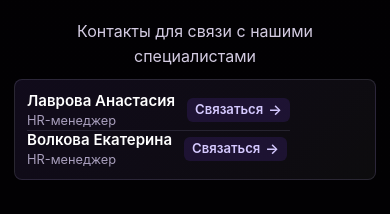
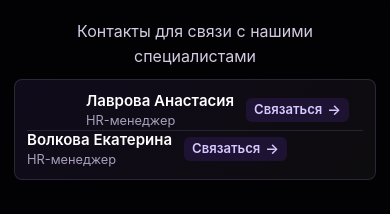
Before and after one commit to speow/5ELHRoutsource, a plain HTML site: page index.html in a window 390 px wide. Shown: the part 5807-6021 px from the top of the page. Drawn offline with Linux system fonts and the light colour scheme; a web font is replaced by a local one.

Commit message:
fix contact information badge with incorrect middle-line & added Team Lead n Tech lead as separated grades

```diff
--- a/app.js
+++ b/app.js
@@ -123,6 +123,8 @@ const roleOptions = [
   "РНР-разработчик (Fullstack)",
   "RPA разработчик",
   "SQL-разработчик",
+  "Team Lead",
+  "Tech Lead",
   "Автотестер",
   "Автотестировщик (Java)",
   "Автотестировщик (JavaScript)",
--- a/index.html
+++ b/index.html
@@ -269,6 +269,7 @@
               <option>Middle+</option>
               <option>Senior</option>
               <option>Senior+</option>
+              <option>Team Lead</option>
               <option>Tech Lead</option>
             </select>
           </label>
--- a/styles.css
+++ b/styles.css
@@ -899,11 +899,11 @@ h3 {
 }
 
 .footer-contacts {
-  display: flex;
+  display: grid;
+  grid-template-columns: repeat(2, minmax(0, 1fr));
   align-items: center;
-  justify-content: space-between;
   min-width: 0;
-  gap: 10px;
+  gap: 0;
   padding: 12px;
   border: 1px solid rgba(213, 201, 255, 0.14);
   border-radius: 8px;
@@ -916,16 +916,20 @@ h3 {
   display: flex;
   align-items: center;
   gap: 10px;
+  justify-content: flex-start;
   min-width: 0;
-  padding-left: 10px;
-  border-left: 1px solid rgba(213, 201, 255, 0.12);
   color: var(--muted);
   line-height: 1.2;
 }
 
 .footer-contact:first-child {
-  border-left: 0;
-  padding-left: 0;
+  justify-content: flex-end;
+  padding-right: 14px;
+}
+
+.footer-contact + .footer-contact {
+  padding-left: 14px;
+  border-left: 1px solid rgba(213, 201, 255, 0.12);
 }
 
 .footer-contact-person {
@@ -1296,6 +1300,7 @@ h3 {
 
   .footer-contacts {
     display: grid;
+    grid-template-columns: 1fr;
     gap: 2px;
   }
 
@@ -1303,8 +1308,14 @@ h3 {
     gap: 12px;
     min-width: 0;
     padding-left: 0;
+    padding-right: 0;
     border-left: 0;
     border-top: 1px solid rgba(213, 201, 255, 0.12);
+  }
+
+  .footer-contact + .footer-contact {
+    padding-left: 0;
+    border-left: 0;
   }
 
   .footer-contact:first-child {
```
